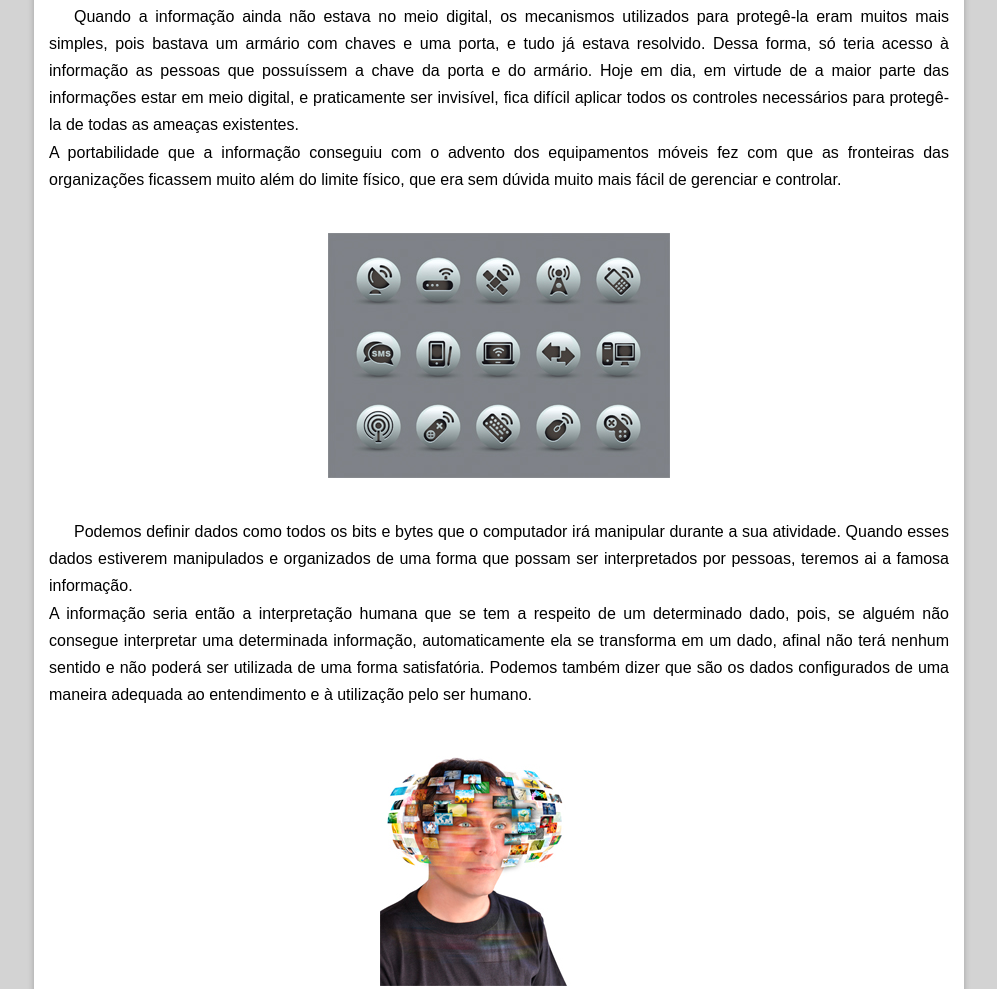
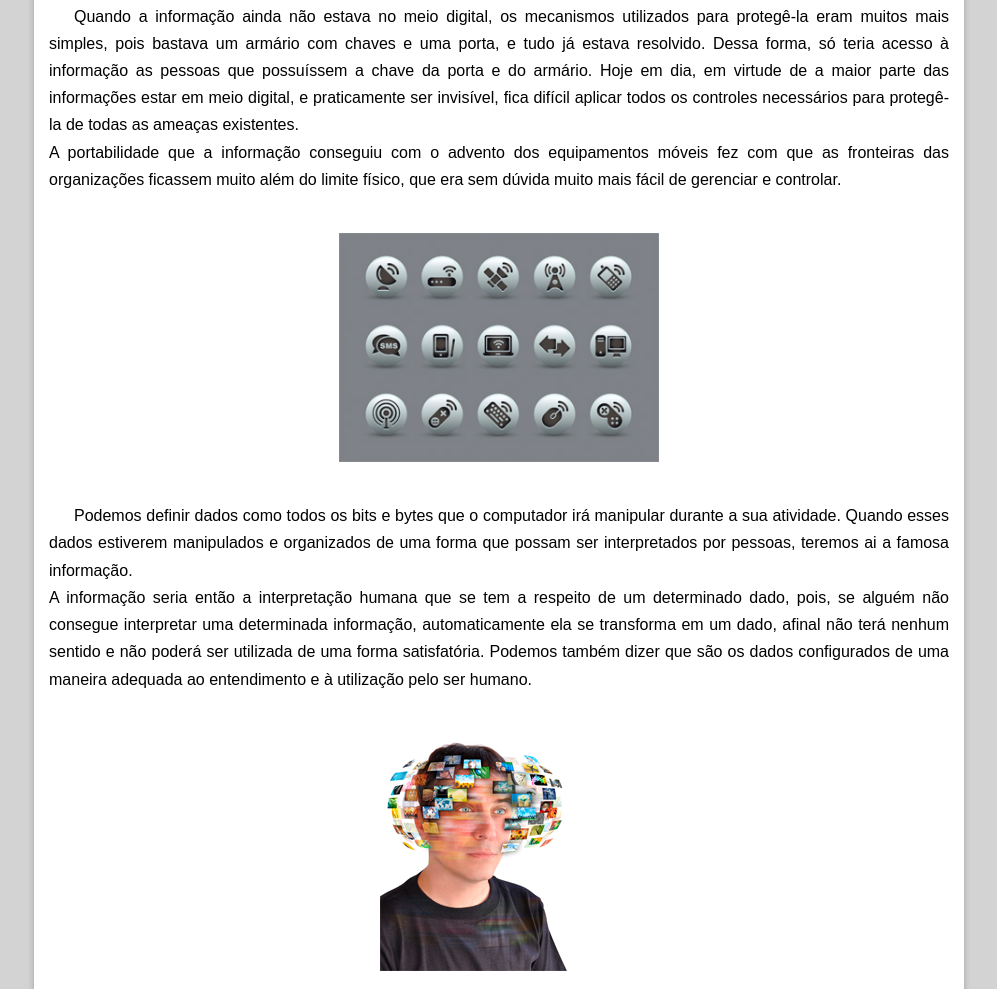
Before and after one commit to SansaoYago/SGBD, a plain HTML site: page paginas/pag01.html in a window 1280 px wide. Shown: the part 529-1518 px from the top of the page, without its empty margins (141-1138 px from the left). Drawn offline with Linux system fonts and the light colour scheme.

Commit message:
Update style.css

```diff
--- a/paginas/estilos/style.css
+++ b/paginas/estilos/style.css
@@ -54,6 +54,10 @@ main {
 main p {
     line-height: 1.7em;
     text-indent: 25px;
+}
+
+main img {
+    max-width: 320px;
 }
 
 main > p > strong {
```
